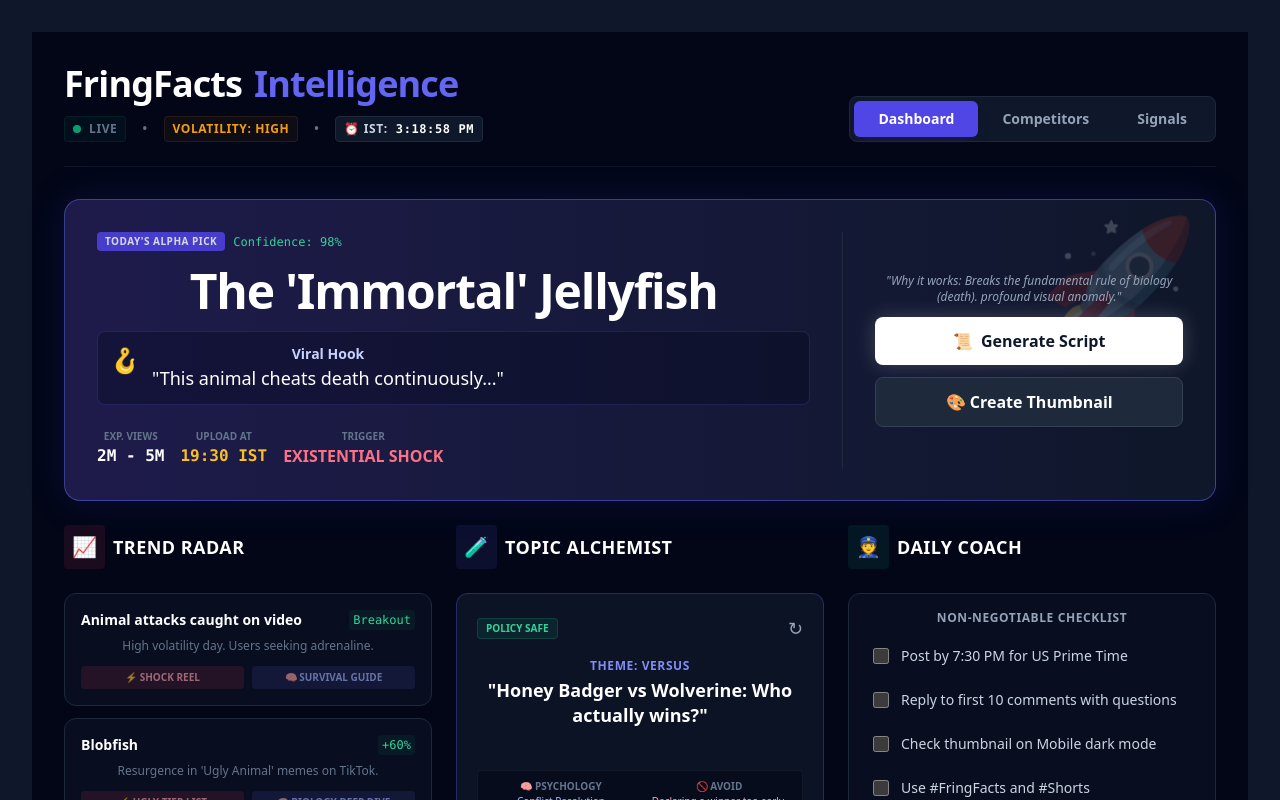
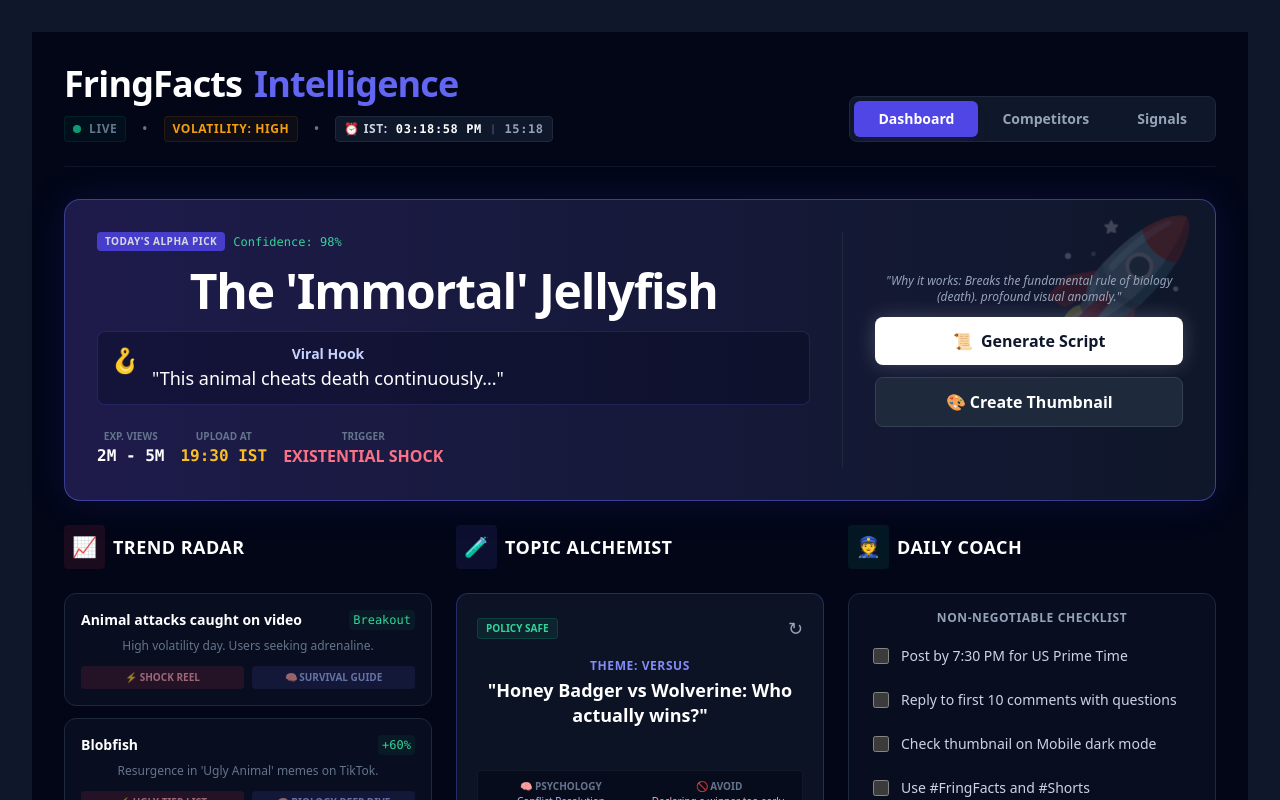
Before and after one commit to DEEKSHITH439/-fringfacts-dashboard, a React (Vite) app: page / in a window 1280 px wide. Shown: the top 800 px of the page. Built offline with nearby package versions, Linux system fonts and the light colour scheme.

Commit message:
Added combined 12h/24h clock display

```diff
--- a/src/App.jsx
+++ b/src/App.jsx
@@ -307,7 +307,11 @@ function App() {
                 <span className="hidden md:inline">•</span>
                 <span className="flex items-center gap-2 text-slate-300 bg-slate-900 border border-slate-800 px-2 py-1 rounded">
                   <span>⏰ IST:</span>
-                  <span className="text-white font-mono">{time.toLocaleTimeString('en-IN', { timeZone: 'Asia/Kolkata', hour12: true })}</span>
+                  <span className="text-white font-mono flex items-center gap-2">
+                    <span>{time.toLocaleTimeString('en-IN', { timeZone: 'Asia/Kolkata', hour12: true, hour: '2-digit', minute: '2-digit', second: '2-digit' })}</span>
+                    <span className="text-slate-600 text-[10px]">|</span>
+                    <span className="text-slate-400 text-xs">{time.toLocaleTimeString('en-IN', { timeZone: 'Asia/Kolkata', hour12: false, hour: '2-digit', minute: '2-digit' })}</span>
+                  </span>
                 </span>
               </div>
             </div>
```
